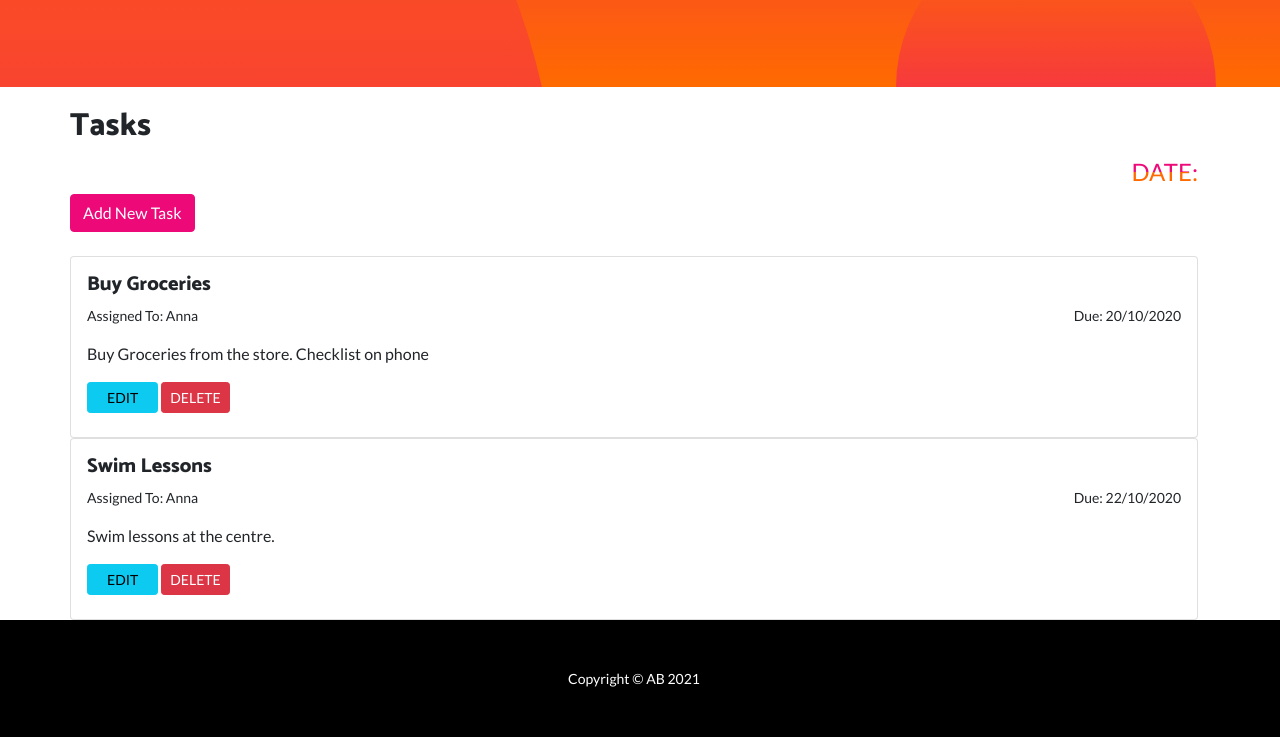
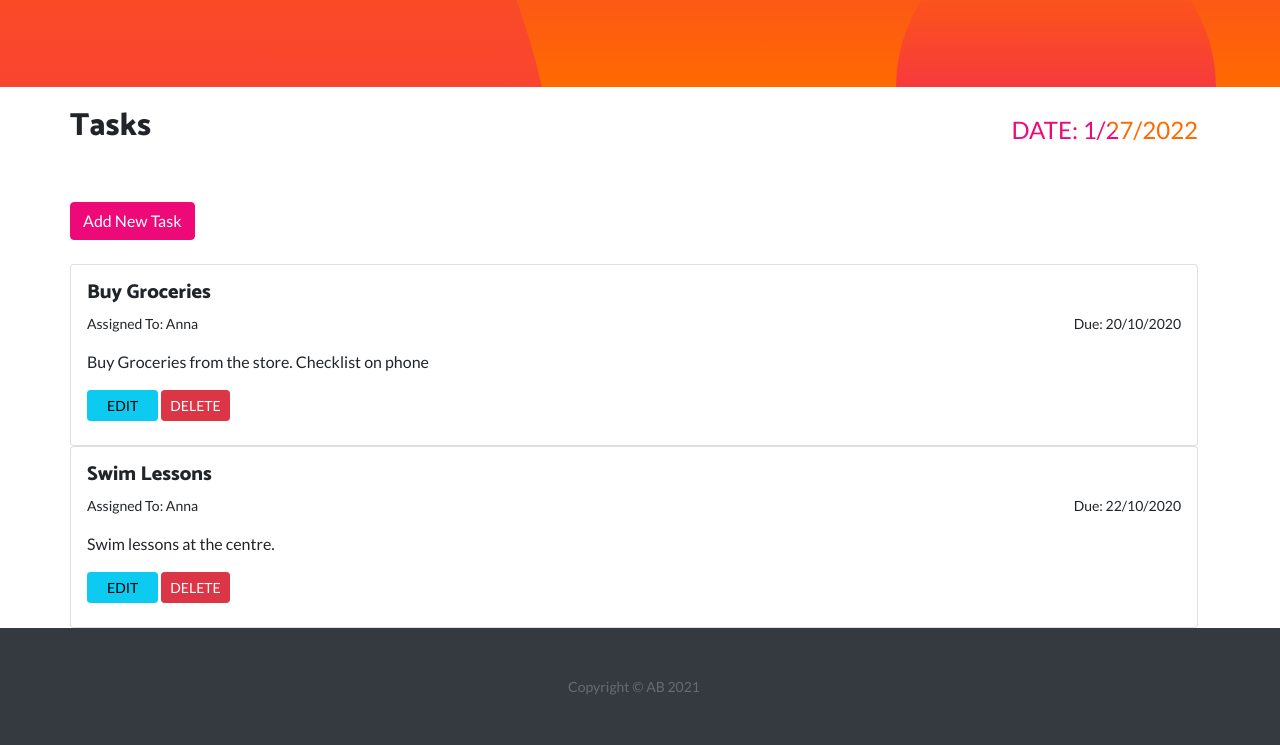
Before and after one commit to Khatrialok5/myTaskPlanner, a plain HTML site: page index.html in a window 1280 px wide. Shown: the part 403-1148 px from the top of the page. Drawn offline with Linux system fonts and the light colour scheme.

Commit message:
task 5 date add

```diff
--- a/assets/css/styles.css
+++ b/assets/css/styles.css
@@ -13,12 +13,17 @@
 
     }
     #dateDisplay{
-
+      padding-top: 20px;
       float: right;
       font-size: 1.5rem;
-  background: -webkit-linear-gradient(#ee0979 50%, #ff6a00 50%);
+  background: -webkit-linear-gradient(45deg,#ee0979 50%, #ff6a00 25%);
   -webkit-background-clip: text;
   -webkit-text-fill-color: transparent;
+    }
+    .title-date-container{
+      display: flex;
+      justify-content: space-between;
+      align-items:center;
     }
 
     /* .addnewtask {
@@ -44,6 +49,8 @@
 padding: 4px 19px ;
 
 }
-.delete {
 
+footer{
+  background-color: #343a40;
+  color: rgba(255,255,255,.25);
 }
--- a/assets/js/index.js
+++ b/assets/js/index.js
@@ -45,12 +45,12 @@
 
 // // }
 
-// Dispaly of today date on the index.html
-// const todayDate=new Date().toLocaleDateString()
-// var dateDisplay = document.querySelector('#dateDisplay')
-// let span = document.createElement("SPAN");
-//  span.innerHTML = todayDate
-//  dateDisplay.appendChild(span)
+//Dispaly of today date on the index.html
+const todayDate=new Date().toLocaleDateString()
+var dateDisplay = document.querySelector('#dateDisplay')
+let span = document.createElement("SPAN");
+ span.innerHTML = todayDate
+ dateDisplay.appendChild(span)
 
 
 
--- a/index.html
+++ b/index.html
@@ -42,10 +42,12 @@
         <div class="container">
             <div class="row align-items-center">
                 <div class="col">
+                  <div class="title-date-container">
                     <h2 class="tasks">Tasks</h2>
                     <div id='dateDisplay'>
                       DATE:
                     </div>
+                  </div>
                     <div class="container mt-5 addnewtask">
                       <button
                         type="button"
@@ -230,9 +232,9 @@
             </div>
         </div>
     </section>
-    <footer class="py-5 bg-black">
+    <footer class="py-5 ">
         <div class="container">
-            <p class="text-center text-white m-0 small">Copyright&nbsp;© AB 2021</p>
+            <p class="text-center  m-0 small">Copyright&nbsp;© AB 2021</p>
         </div>
     </footer>
     <script src="assets/bootstrap/js/bootstrap.min.js"></script>
```
